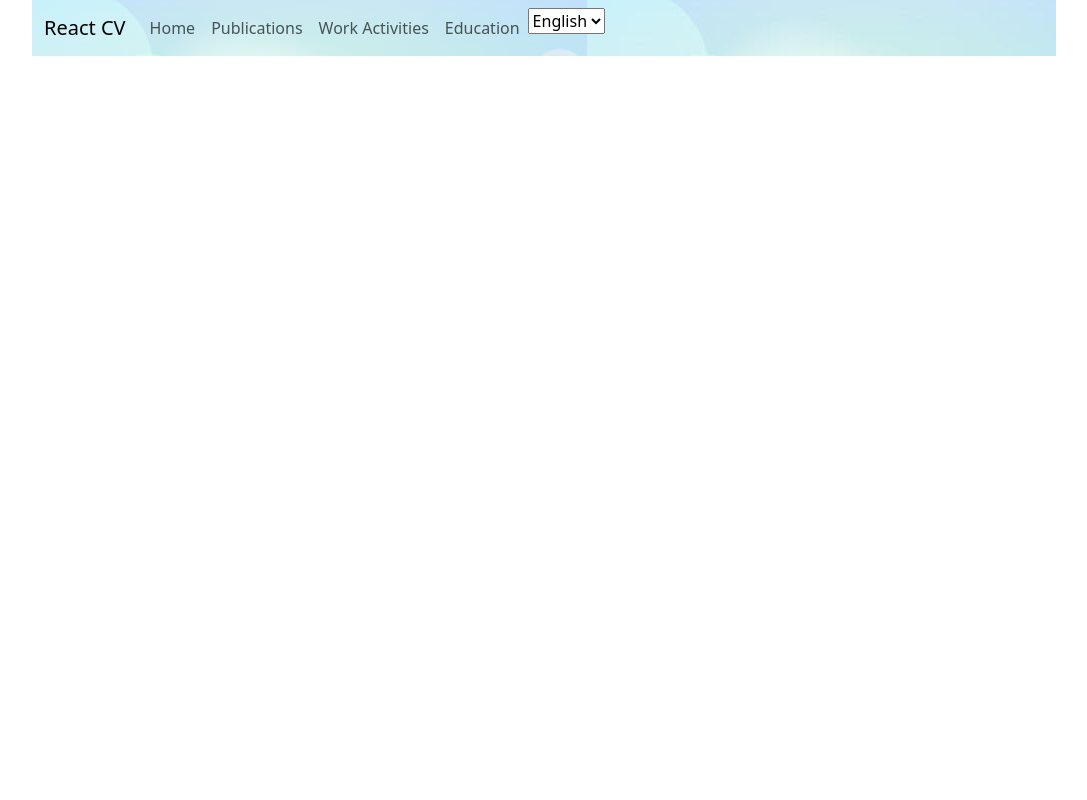
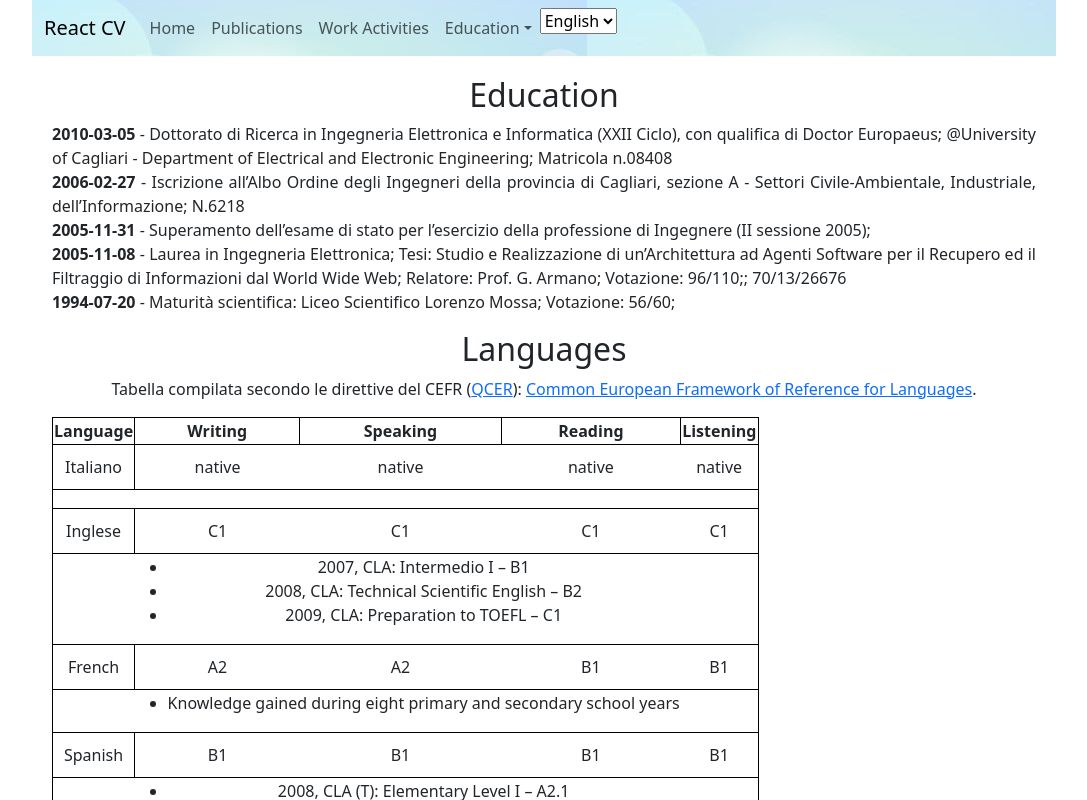
Before and after one commit to artsakenos/ReactCV, a React (Create React App) app: page /educations/sub in a window 1280 px wide. Shown: the top 800 px of the page, without its empty margins (96-1183 px from the left). Built offline with nearby package versions, Linux system fonts and the light colour scheme.

Commit message:
Submenu Paradigm

```diff
--- a/src/App.js
+++ b/src/App.js
@@ -23,7 +23,8 @@ const paths = [
     submenus: [
       {
         label: "Education Sub",
-        path: "/educations/sub"
+        path: "/educations/sub",
+        component: Educations
       }
     ]
   }
@@ -40,11 +41,18 @@ export default function App() {
             <Route path="/" element={<Home />} />
 
             {paths.map((item) => (
-              <Route
-                key={item.path}
-                path={item.path}
-                element={<item.component />}
-              />
+              <React.Fragment key={item.path}>
+                <Route path={item.path} element={<item.component />} />
+
+                {item.submenus &&
+                  item.submenus.map((submenu) => (
+                    <Route
+                      key={submenu.path}
+                      path={submenu.path}
+                      element={<submenu.component />}
+                    />
+                  ))}
+              </React.Fragment>
             ))}
           </Routes>
         </div>
--- a/src/NavBar.js
+++ b/src/NavBar.js
@@ -13,13 +13,34 @@ const NavBar = (props) => {
   const customLi = (name, path, submenus) => {
     return (
       <li className="nav-item" key={path}>
+        {submenus ? (
+          <li className="nav-item dropdown">
+            <a
+              className="nav-link dropdown-toggle"
+              href="/"
+              id="navbarDropdown"
+              role="button"
+              data-bs-toggle="dropdown"
+              aria-expanded="false"
+            >
+              {name}
+            </a>
+            <ul className="dropdown-menu" aria-labelledby="navbarDropdown">
+              {submenus.map((item) =>
+                customLi(item.label, item.path, item.submenus)
+              )}
+            </ul>
+          </li>
+        ) : (
+          <li className="nav-item" key={path}>
             <button
               className="nav-link btn btn-link"
               onClick={() => navigate(path)}
             >
               {name}
             </button>
-        {submenus && ""}
+          </li>
+        )}
       </li>
     );
   };
@@ -56,6 +77,7 @@ const NavBar = (props) => {
               </button>
             </li>
             {customLis}
+
             <li className="nav-item">
               <div>
                 <select
--- a/src/styles.css
+++ b/src/styles.css
@@ -36,3 +36,7 @@
 .content-header {
   margin-bottom: 10px;
 }
+
+.nav-item {
+  text-align: left;
+}
```
Lines whose indentation alone changed are shown as unchanged.
